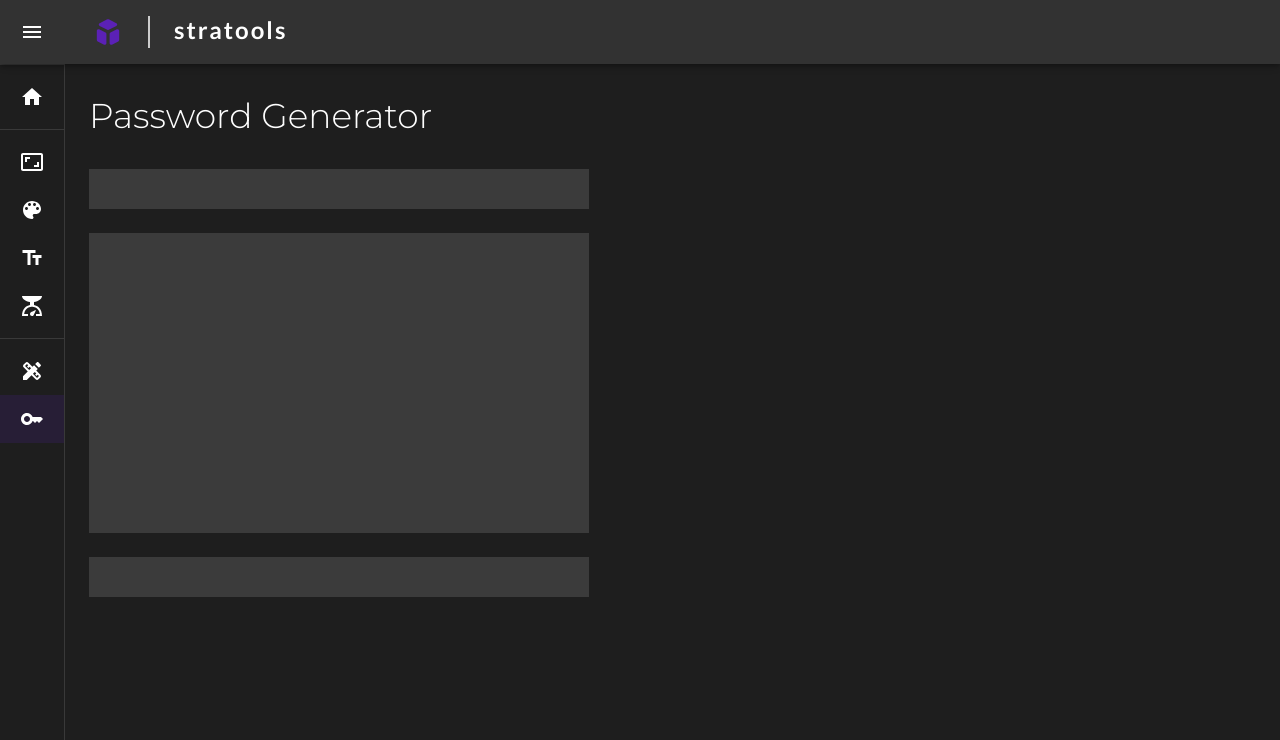
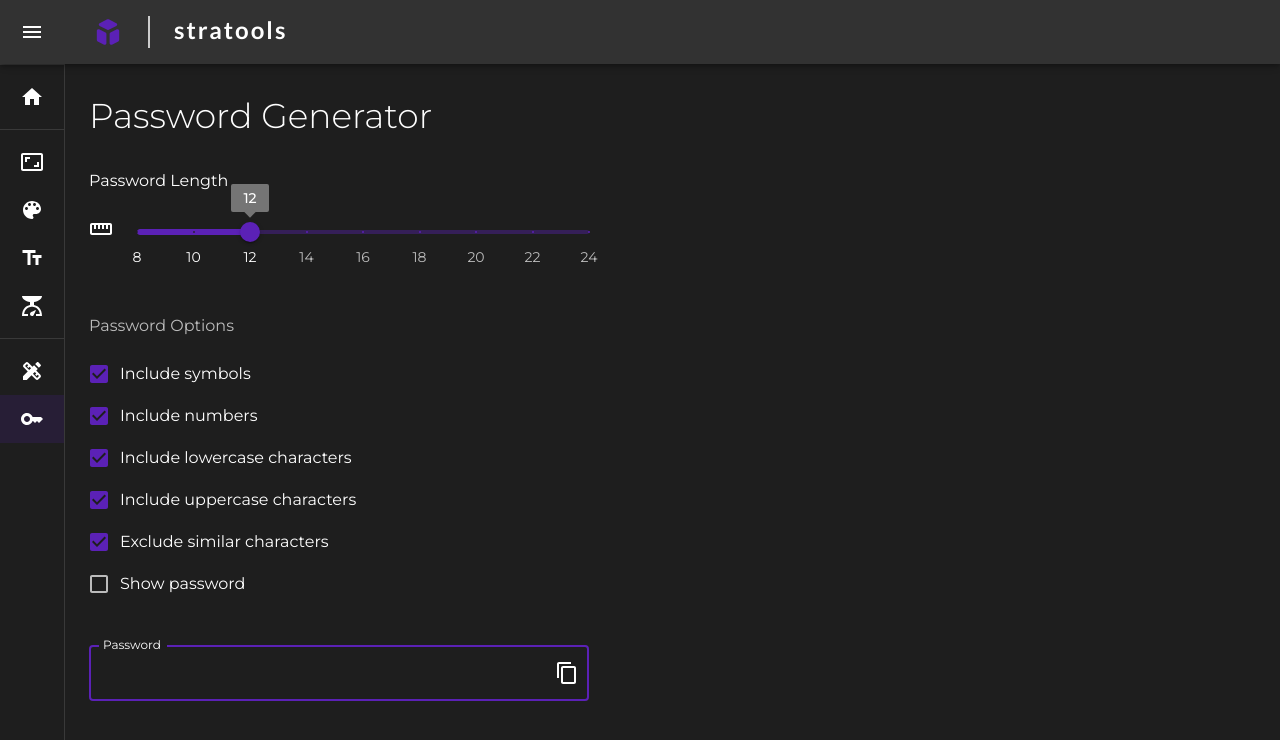
Before and after one commit to huffmanks/tools-nextjs, a Next.js app: page /password-generator in a window 1280 px wide. Shown: the top 740 px of the page. Built offline with nearby package versions, Linux system fonts and the light colour scheme.

Commit message:
pwd constants

```diff
--- a/constants/passwordGenerator.js
+++ b/constants/passwordGenerator.js
@@ -5,7 +5,7 @@ export const initialValues = {
     lowerCase: true,
     upperCase: true,
     similarCharacters: true,
-    ambiguousCharacters: true,
+    showPassword: false,
 }
 
 export const marks = [
@@ -75,7 +75,17 @@ export const passwordOptions = [
     },
     {
         id: 6,
-        label: 'Exclude ambiguous characters',
-        name: 'ambiguousCharacters',
+        label: 'Show password',
+        name: 'showPassword',
     },
 ]
+
+export const symbols = ['!', '#', '$', '%', '*']
+
+export const numbers = ['0', '1', '2', '3', '4', '5', '6', '7', '8', '9']
+
+export const lowerCase = ['a', 'b', 'c', 'd', 'e', 'f', 'g', 'h', 'i', 'j', 'k', 'l', 'm', 'n', 'o', 'p', 'q', 'r', 's', 't', 'u', 'v', 'w', 'x', 'y', 'z']
+
+export const upperCase = ['A', 'B', 'C', 'D', 'E', 'F', 'G', 'H', 'I', 'J', 'K', 'L', 'M', 'N', 'O', 'P', 'Q', 'R', 'S', 'T', 'U', 'V', 'W', 'X', 'Y', 'Z']
+
+export const similarCharacters = ['B', '8', 'D', 'O', 'Q', '0', 'I', 'L', '1', 'S', '5', 'Z', '2']
--- a/pages/password-generator/index.jsx
+++ b/pages/password-generator/index.jsx
@@ -1,7 +1,7 @@
-import { useState } from 'react'
-import { initialValues, passwordOptions } from '../../constants/passwordGenerator'
+import { useEffect, useState } from 'react'
+import { initialValues, passwordOptions, symbols, numbers, lowerCase, upperCase, similarCharacters } from '../../constants/passwordGenerator'
 
-import { Checkbox, FormControl, FormControlLabel, FormGroup, FormLabel, IconButton, InputAdornment, Skeleton, Stack, TextField } from '@mui/material'
+import { Checkbox, FormControl, FormControlLabel, FormGroup, FormLabel, IconButton, InputAdornment, TextField } from '@mui/material'
 import ContentCopyIcon from '@mui/icons-material/ContentCopy'
 
 import SEO from '../../components/layout/SEO'
@@ -10,6 +10,7 @@ import SliderInput from '../../components/PasswordGenerator/SliderInput'
 
 const PasswordGenerator = () => {
     const [values, setValues] = useState(initialValues)
+    const [passwordPool, setPasswordPool] = useState([])
 
     const handleSlider = (e, newValue) => {
         setValues({
@@ -34,28 +35,32 @@ const PasswordGenerator = () => {
         }
     }
 
+    useEffect(() => {
+        const temp = Object.keys(values).filter((key) => values[key] === true)
+
+        const arr = [...symbols, ...numbers, ...lowerCase, ...upperCase, ...similarCharacters]
+        // console.log(arr)
+    }, [values])
+
     return (
         <>
             <SEO description='Create a strong password.' title='Password Generator' url='/password-generator' />
             <PageTitle>Password Generator</PageTitle>
 
-            <Stack maxWidth={'100%'} width={500} spacing={3}>
-                <Skeleton animation={false} variant='rectangular' height={40} />
-                <Skeleton animation={false} variant='rectangular' height={300} />
-                <Skeleton animation={false} variant='rectangular' height={40} />
-            </Stack>
-
-            {/* <SliderInput values={values} handleSlider={handleSlider} />
+            <SliderInput values={values} handleSlider={handleSlider} />
 
             <FormControl component='fieldset'>
-                <FormLabel component='legend'>Password Options</FormLabel>
+                <FormLabel component='legend' sx={{ marginBottom: 2 }}>
+                    Password Options
+                </FormLabel>
                 <FormGroup>
                     {passwordOptions.map((option) => (
-                        <FormControlLabel key={option.id} control={<Checkbox checked={values[option.name]} onChange={handleChange} name={option.name} />} label={option.label} labelPlacement='start' />
+                        <FormControlLabel key={option.id} control={<Checkbox checked={values[option.name]} onChange={handleChange} name={option.name} />} label={option.label} labelPlacement='end' />
                     ))}
                 </FormGroup>
             </FormControl>
 
+            <FormGroup>
                 <TextField
                     focused
                     readOnly
@@ -75,7 +80,8 @@ const PasswordGenerator = () => {
                             </InputAdornment>
                         ),
                     }}
-            /> */}
+                />
+            </FormGroup>
         </>
     )
 }
```
Also changed, not shown: public/sw.js, 1 other file (tests, documents, lock files or other folders). Lines whose indentation alone changed are shown as unchanged.
